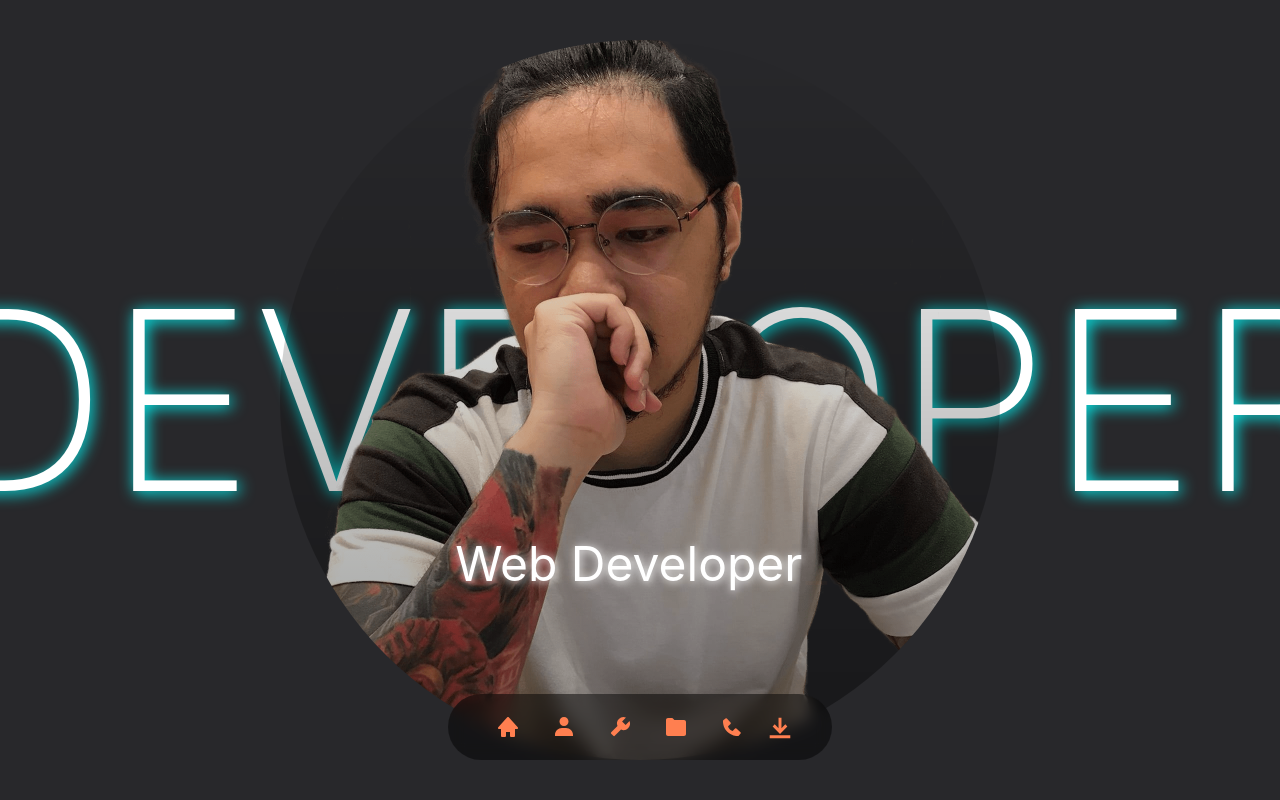
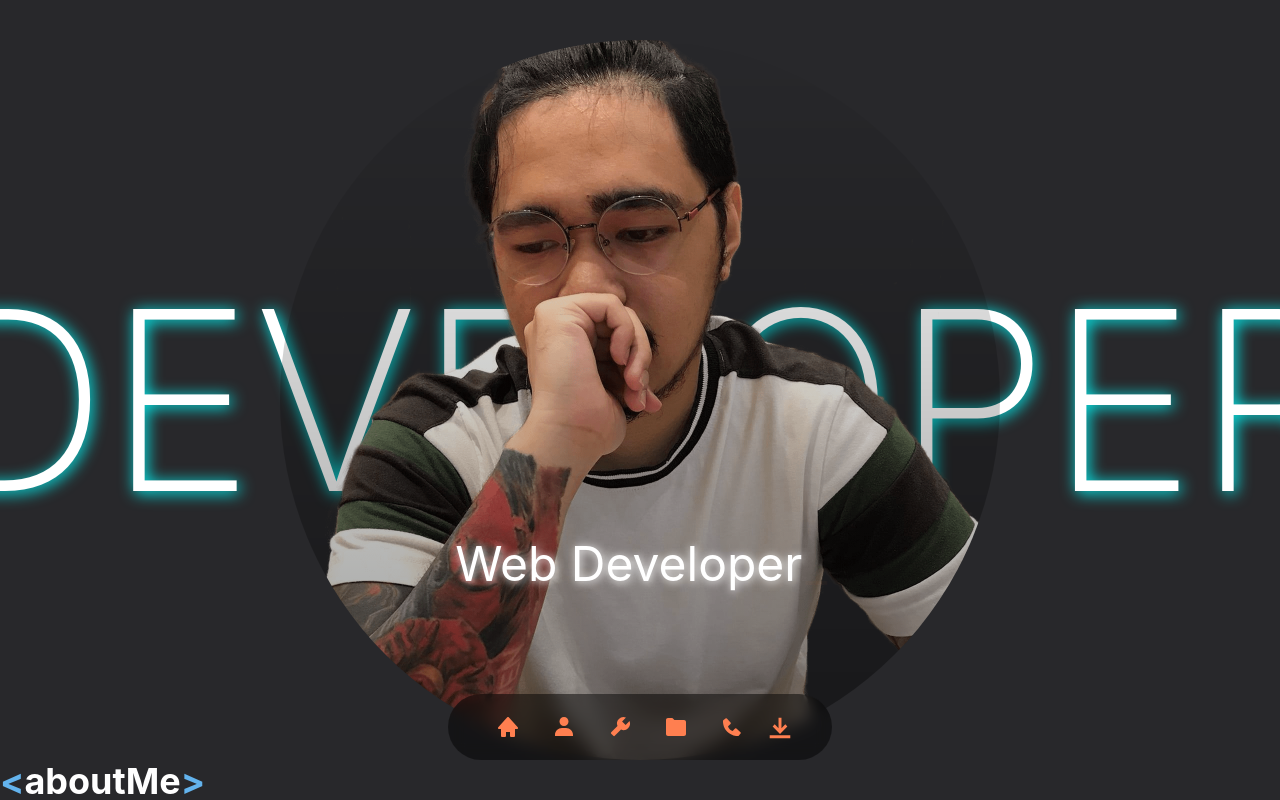
Before and after one commit to jasonLapina/Portf, a React (Create React App) app: page / in a window 1280 px wide. Shown: the top 800 px of the page. Built offline with nearby package versions, Linux system fonts and the light colour scheme.

Commit message:
project style fix agian

```diff
--- a/package.json
+++ b/package.json
@@ -25,7 +25,9 @@
     "start": "react-scripts start",
     "build": "react-scripts build",
     "test": "react-scripts test",
-    "eject": "react-scripts eject"
+    "eject": "react-scripts eject",
+    "deploy": "npm run build && npm run deploy:vercel",
+    "deploy:vercel": "vercel --prod ./build"
   },
   "eslintConfig": {
     "extends": [
--- a/src/components/Hero.js
+++ b/src/components/Hero.js
@@ -31,7 +31,12 @@ function Hero() {
   };
 
   return (
-    <Center id='Home' pos='relative' h='100vh'>
+    <Center
+      id='Home'
+      pos='relative'
+      h={{ base: "70vh", md: "100vh" }}
+      mb={{ base: "-120px" }}
+    >
       {showTypewriter && (
         <Box
           pos='absolute'
@@ -126,7 +131,6 @@ function Hero() {
         h={{ md: "90%", base: "30%" }}
         maxH='800px'
         aspectRatio='1/1'
-        bgPos='center'
         bgSize='cover'
         bgRepeat='no-repeat'
         zIndex={2}
--- a/src/components/Projects.js
+++ b/src/components/Projects.js
@@ -119,7 +119,7 @@ function Projects() {
                     }}
                   />
                   <Image
-                    h={{ base: "auto", md: "100%" }}
+                    // h={{ base: "auto", md: "100%" }}
                     src={image[1]}
                     loading='lazy'
                     opacity='0'
```
